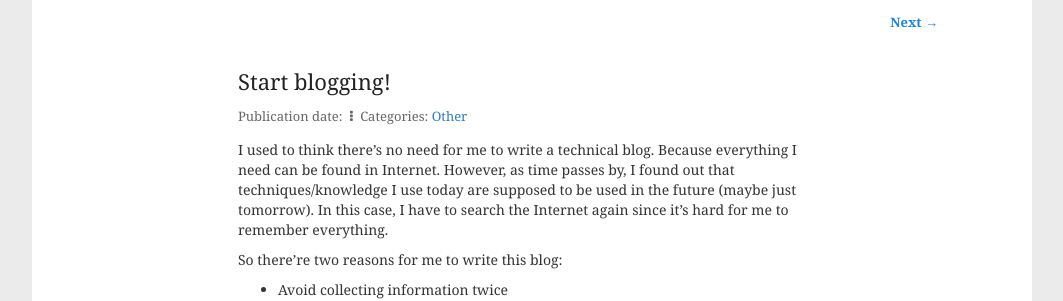
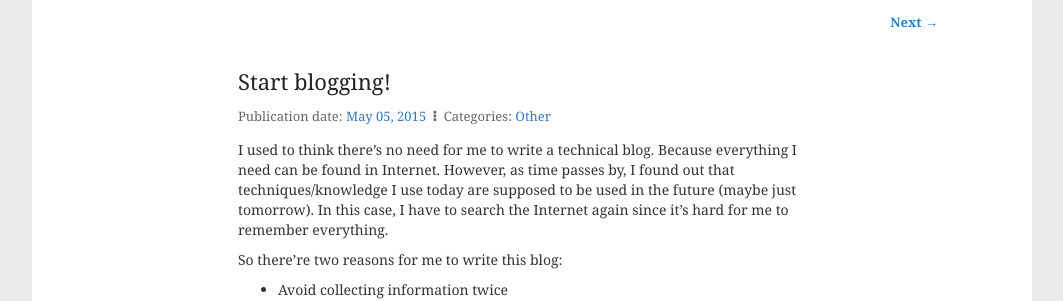
Before and after one commit to zeruniverse/tech_blog, a Jekyll site: the page built from _posts/2015-05-05-start-blogging.md, in a window 1280 px wide. Shown: the part 578-879 px from the top of the page, without its empty margins (108-1171 px from the left). Built offline with Jekyll 4.4.1, drawn with Linux system fonts in a browser that asks for light colours.

```diff
--- a/_layouts/post.html
+++ b/_layouts/post.html
@@ -18,7 +18,7 @@ layout: default
     <div class="post-meta">
         <span>
             Publication date:
-            <a href="{{ site.url }}{{ page.url }}">{{ post.date | date: '%B %d, %Y' }}</a>
+            <a href="{{ site.url }}{{ page.url }}">{{ page.date | date: '%B %d, %Y' }}</a>
         </span>
 	{% capture difference %} {{ page.categories | size | minus:1 }} {% endcapture %}
         {% unless difference contains '-' %}
@@ -34,7 +34,7 @@ layout: default
         {% unless difference contains '-' %}
         <span class="hidden-sm"><i class="fa fa-ellipsis-v"></i></span>
         <span class="hidden-sm">
-            标签:
+            Tags:
             {% for tag in page.tags %}
             <a href="{{ site.url }}/tags.html#{{ tag }}-ref">{{ tag }}</a>
             {% endfor %}
```
